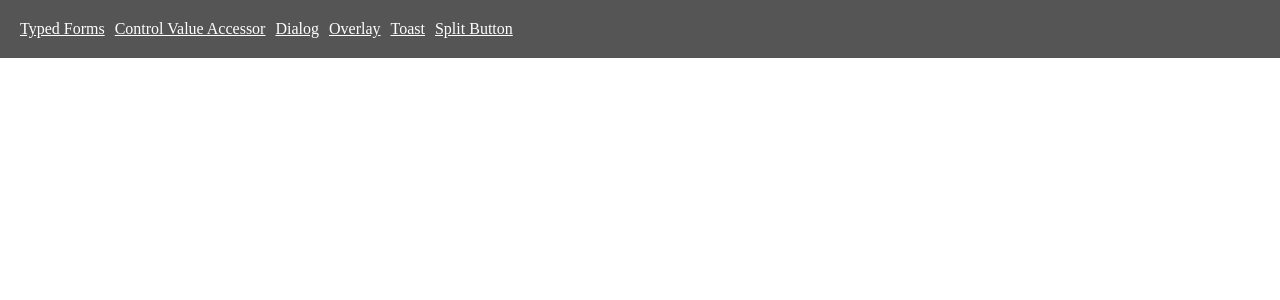
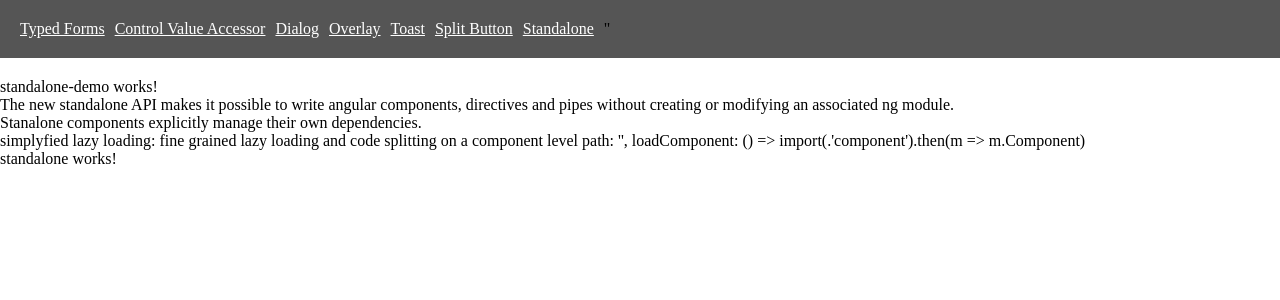
Before and after one commit to teebee78/ng14, an Angular app: page /standalone in a window 1280 px wide. Before the commit this address led to /. Shown: the top 300 px of the page. Built offline with nearby package versions, Linux system fonts and the light colour scheme.

Commit message:
standalone demo

```diff
--- a/src/app/app-routing.module.ts
+++ b/src/app/app-routing.module.ts
@@ -31,6 +31,10 @@ const routes: Routes = [
   {
     path: 'split-button',
     component: SplitButtonDemoComponent
+  },
+  {
+    path: 'standalone',
+    loadChildren: () => import('./standalone/standalone.module').then(m => m.StandaloneModule)
   }
 ];
 
--- a/src/app/app.component.html
+++ b/src/app/app.component.html
@@ -5,6 +5,7 @@
   <a routerLink="overlay">Overlay</a>
   <a routerLink="toast">Toast</a>
   <a routerLink="split-button">Split Button</a>
+  <a routerLink="standalone">Standalone</a>"
   </nav>
 
 <main>
--- /dev/null
+++ b/src/app/standalone/standalone-demo/standalone-demo.component.html
@@ -0,0 +1,14 @@
+<p>standalone-demo works!</p>
+<p>
+The new standalone API makes it possible to write angular components, directives and pipes without creating or modifying an associated ng module.
+</p>
+<p>
+Stanalone components explicitly manage their own dependencies.
+</p>
+<p>
+simplyfied lazy loading: fine grained lazy loading and code splitting on a component level
+ path: '', loadComponent: () => import(.'component').then(m => m.Component)
+</p>
+<app-standalone>
+
+</app-standalone>
--- /dev/null
+++ b/src/app/standalone/standalone-demo/standalone-demo.component.ts
@@ -0,0 +1,15 @@
+import { Component, OnInit } from '@angular/core';
+
+@Component({
+  selector: 'app-standalone-demo',
+  templateUrl: './standalone-demo.component.html',
+  styleUrls: ['./standalone-demo.component.scss']
+})
+export class StandaloneDemoComponent implements OnInit {
+
+  constructor() { }
+
+  ngOnInit(): void {
+  }
+
+}
--- /dev/null
+++ b/src/app/standalone/standalone/standalone.component.html
@@ -0,0 +1 @@
+<p>standalone works!</p>
--- /dev/null
+++ b/src/app/standalone/standalone/standalone.component.ts
@@ -0,0 +1,18 @@
+import { Component, OnInit } from '@angular/core';
+import { CommonModule } from '@angular/common';
+
+@Component({
+  selector: 'app-standalone',
+  standalone: true,
+  imports: [CommonModule],
+  templateUrl: './standalone.component.html',
+  styleUrls: ['./standalone.component.scss']
+})
+export class StandaloneComponent implements OnInit {
+
+  constructor() { }
+
+  ngOnInit(): void {
+  }
+
+}
```
Also changed, not shown: src/app/standalone/standalone.module.ts (added, +24 -0 lines), src/app/standalone/standalone-demo/standalone-demo.component.scss (added), src/app/standalone/standalone/standalone.component.scss (added), 2 other files (tests, documents, lock files or other folders).
